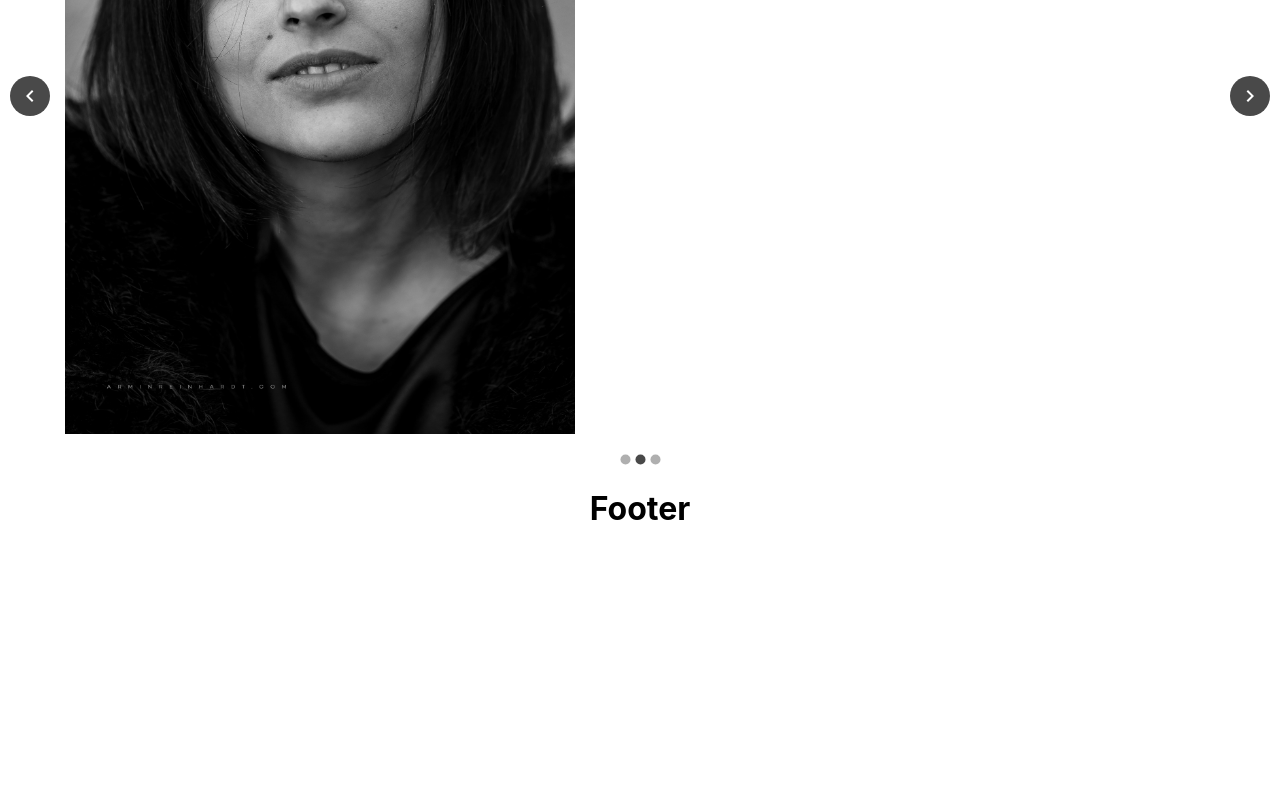
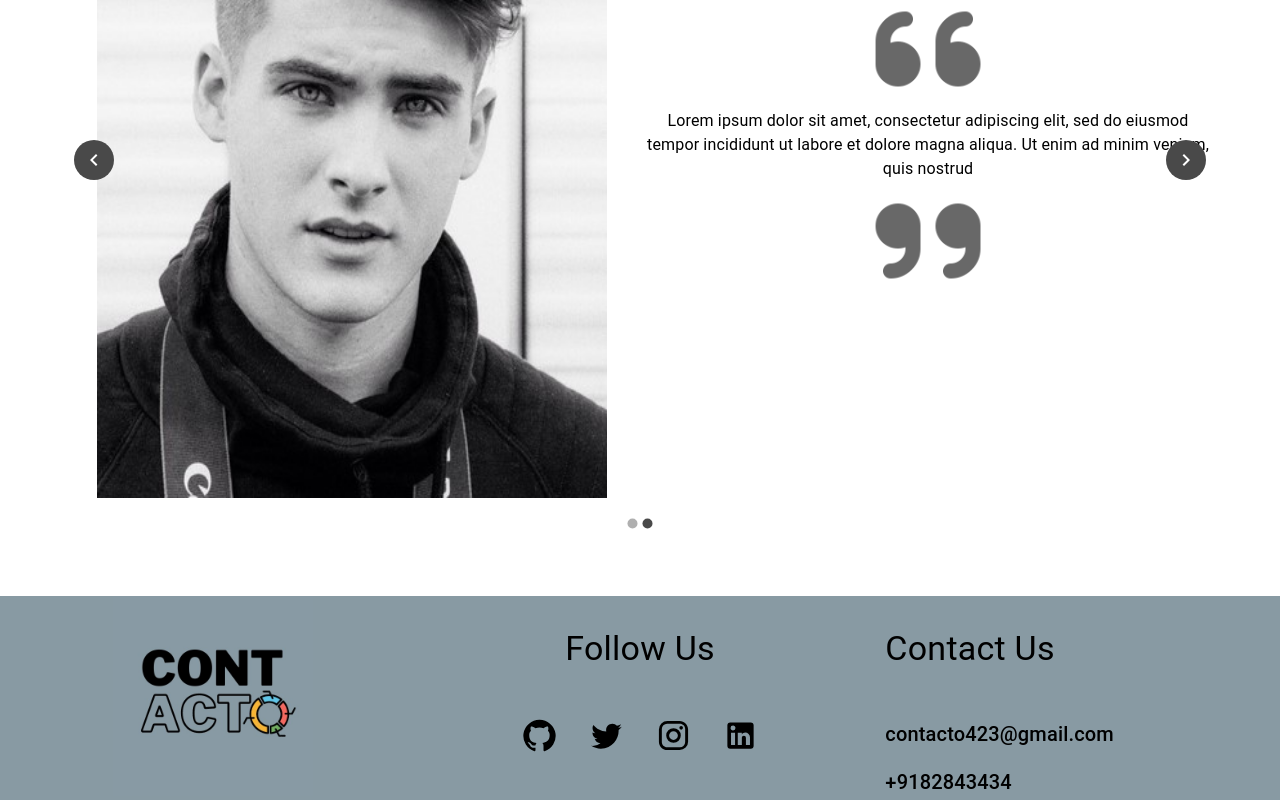
Before and after one commit to GDSC-MUST-21/contacto, a React (Create React App) app in the folder contacto-frontend/: page / in a window 1280 px wide. Shown: the part 3118-3918 px from the top of the page. Before the commit the page ends 3668 px from the top, so only its background shows below. Built offline with nearby package versions, Linux system fonts and the light colour scheme.

Commit message:
implemented footer and testimonial section

```diff
--- /dev/null
+++ b/contacto-frontend/src/components/Footer.js
@@ -0,0 +1,30 @@
+import { Grid, Typography } from "@mui/material";
+import footerLogo from "../assests/logo-footer.jpeg";
+import GitHubIcon from '@mui/icons-material/GitHub';
+import TwitterIcon from '@mui/icons-material/Twitter';
+import InstagramIcon from '@mui/icons-material/Instagram';
+import LinkedInIcon from '@mui/icons-material/LinkedIn';
+
+export default function Footer() {
+    return (
+        <footer>
+        <Grid container sx={{backgroundColor: '#889AA3'}}>
+            <Grid item xs>
+                <img src={footerLogo} width='200rem' sx={{borderRadius: '100%'}} alt='footer-logo' />
+            </Grid>
+            <Grid item xs >
+                    <Typography p={4} variant="h4">Follow Us</Typography>
+                    <GitHubIcon fontSize="large" sx={{padding: '1rem'}} />
+                    <TwitterIcon fontSize="large" sx={{padding: '1rem'}} />
+                    <InstagramIcon fontSize="large" sx={{padding: '1rem'}} />
+                    <LinkedInIcon fontSize="large" sx={{padding: '1rem'}} />
+            </Grid>
+                <Grid item xs textAlign='left'>
+                    <Typography p={4} variant="h4">Contact Us</Typography>
+                    <Typography px={4} py={2} variant="h6">contacto423@gmail.com</Typography>
+                    <Typography px={4} variant="h6">+9182843434</Typography>
+            </Grid>
+        </Grid>
+    </footer>
+)
+}
--- a/contacto-frontend/src/components/Testimonial.js
+++ b/contacto-frontend/src/components/Testimonial.js
@@ -5,42 +5,106 @@ import Cust2 from '../assests/cust-2.jpg';
 import Cust3 from '../assests/cust-3.jpg';
 import quoteLeft from '../assests/quote-left-solid.png'
 import quoteRight from '../assests/quote-right-solid.png'
+import webDev from '../assests/web-dep.png'
+import softwareDev from '../assests/software-dep.png'
+import ui from '../assests/ui-ux-dep.png'
+import gameDev from '../assests/game-dep.png'
 
-function Item() {
+// function Item(props) {
+//     return (
+//         <Grid xs={12}>
+//             <img src={props.item.image} width='510px' height='710px' alt='customer-1' />
+//             <img width='120rem' src={quoteLeft} alt='left quote' />
+//             <Typography variant="body1" italic>Lorem ipsum dolor sit amet, consectetur adipiscing elit, sed do eiusmod tempor incididunt ut labore et dolore magna aliqua. Ut enim ad minim veniam, quis nostrud
+//             </Typography>
+//             <img src={quoteRight} width='120rem' alt='right quote' />
+
+//         </Grid>
+//     )
+// }
+// export default function Testimonial() {
+//     var items = [
+//         {
+//             name: "Random Name #1",
+//             // description: "Probably the most random thing you have ever seen!"
+//             image: `${Cust1}`
+//         },
+//         {
+//             name: "Random Name #2",
+//             // description: "Hello World!"
+//             image: `${Cust2}`
+//         },
+//         {
+//             name: "Random Name #3",
+//             image: `${Cust3}`
+//         }
+//     ]
+//     return (
+//         <Grid container>
+//             <Grid item xs={12}>
+//             <Carousel animation='slide' navButtonsAlwaysVisible duration={300}>
+//                 {
+//                     items.map((item, i) => <Item key={i} item={item} />)
+//                 }
+//             </Carousel>
+//             </Grid>
+//         </Grid>
+//     )
+// }
+function Item(props) {
     return (
         <Grid container>
-            <Grid item xs={6}>
-                <img src={Cust1} width='510px' height='710px' alt='customer-1'/>
+            {/* <h2>{props.item.name}</h2>
+            <p>{props.item.description}</p>
+            <Button className="CheckButton">
+                Check it out!
+            </Button> */}
+            {/* <img src={webDev} style={{ margin: '4px' }} height='410px' alt='web-dev' /> */}
+            <Grid item xs={6} >
+                <img src={props.item.image} width='510px' height='710px' alt='customer' />
             </Grid>
-            <Grid item xs={6}>
+            <Grid item xs={6} style={{
+                display: 'flex',
+                flexDirection: 'column',
+                justifyContent: 'center',
+                alignItems: 'center'
+            }}>
                 <img width='120rem' src={quoteLeft} alt='left quote' />
                 <Typography variant="body1" italic>Lorem ipsum dolor sit amet, consectetur adipiscing elit, sed do eiusmod tempor incididunt ut labore et dolore magna aliqua. Ut enim ad minim veniam, quis nostrud
                 </Typography>
-                <img src={quoteRight} width='120rem' alt='right quote'/>
+                <img src={quoteRight} width='120rem' alt='right quote' />
             </Grid>
+
+
+            {/* <img src={softwareDev} style={{margin: '4px'}} height='410px' alt='web-dev' />
+            <img src={gameDev} style={{margin: '4px'}} height='410px' alt='web-dev' />
+            <img src={ui} style={{margin: '4px'}} height='410px' alt='web-dev' /> */}
         </Grid>
     )
 }
-export default function Testimonial() {
-    var items = [
+
+export default function Services() {
+    const items = [
         {
             name: "Random Name #1",
-            description: "Probably the most random thing you have ever seen!"
+            image: `${Cust1}`
         },
         {
             name: "Random Name #2",
-            description: "Hello World!"
+            image: `${Cust3}`
         },
-        {
-            name: "Random Name #3",
-            description: "Hello World!"
-        }
+
     ]
+
     return (
+        <Grid container p={4}>
+            <Grid item xs={12} p={4}>
                 <Carousel animation='slide' navButtonsAlwaysVisible duration={300}>
                     {
                         items.map((item, i) => <Item key={i} item={item} />)
                     }
                 </Carousel>
+            </Grid>
+        </Grid>
     )
 }
--- a/contacto-frontend/src/pages/Home.js
+++ b/contacto-frontend/src/pages/Home.js
@@ -4,6 +4,7 @@ import Services from "../components/Services";
 import Working from "../components/Working";
 import ServicesHome from "../components/ServicesHome";
 import Testimonial from "../components/Testimonial";
+import Footer from "../components/Footer";
 
 function Home() {
     return (
@@ -14,9 +15,7 @@ function Home() {
             <Working />
             <ServicesHome />
             <Testimonial />
-            <footer>
-                <h1>Footer</h1>
-            </footer>
+            <Footer />
         </>
     )
 }
```
Lines whose indentation alone changed are shown as unchanged.
